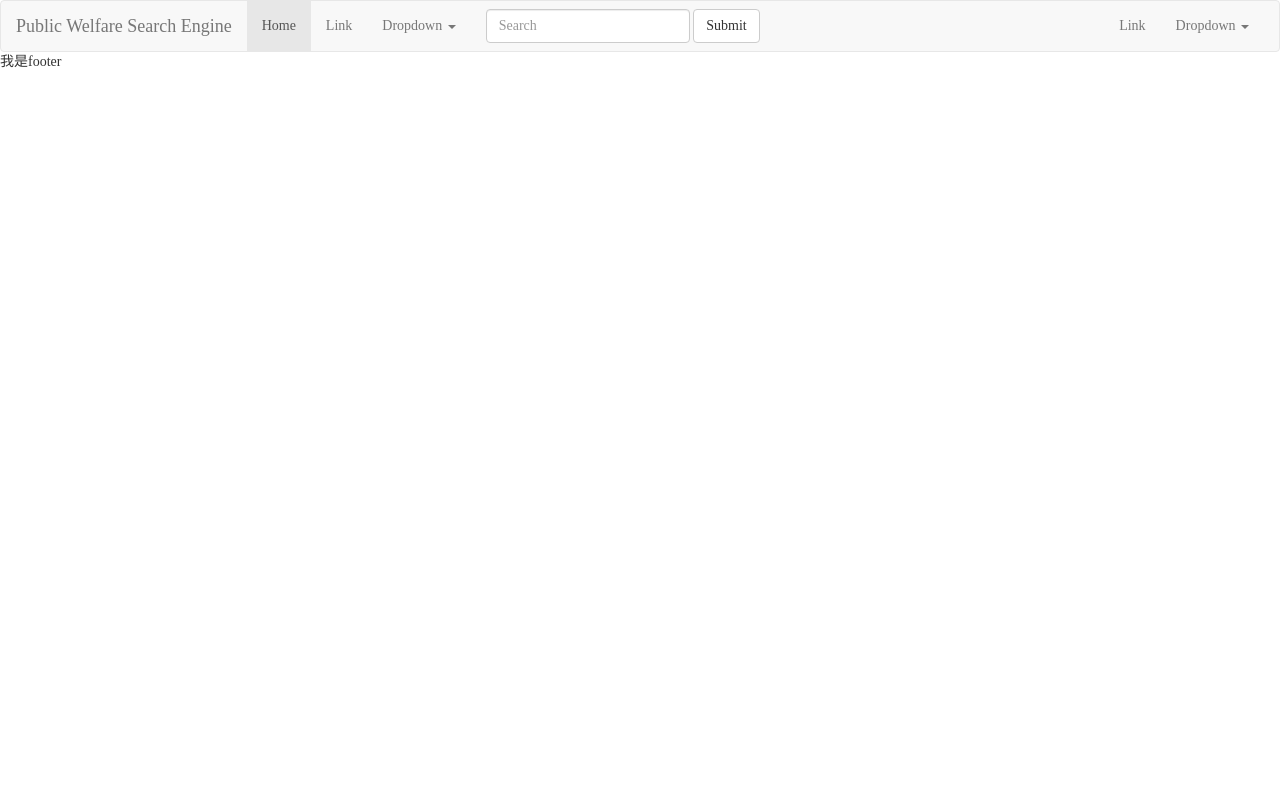
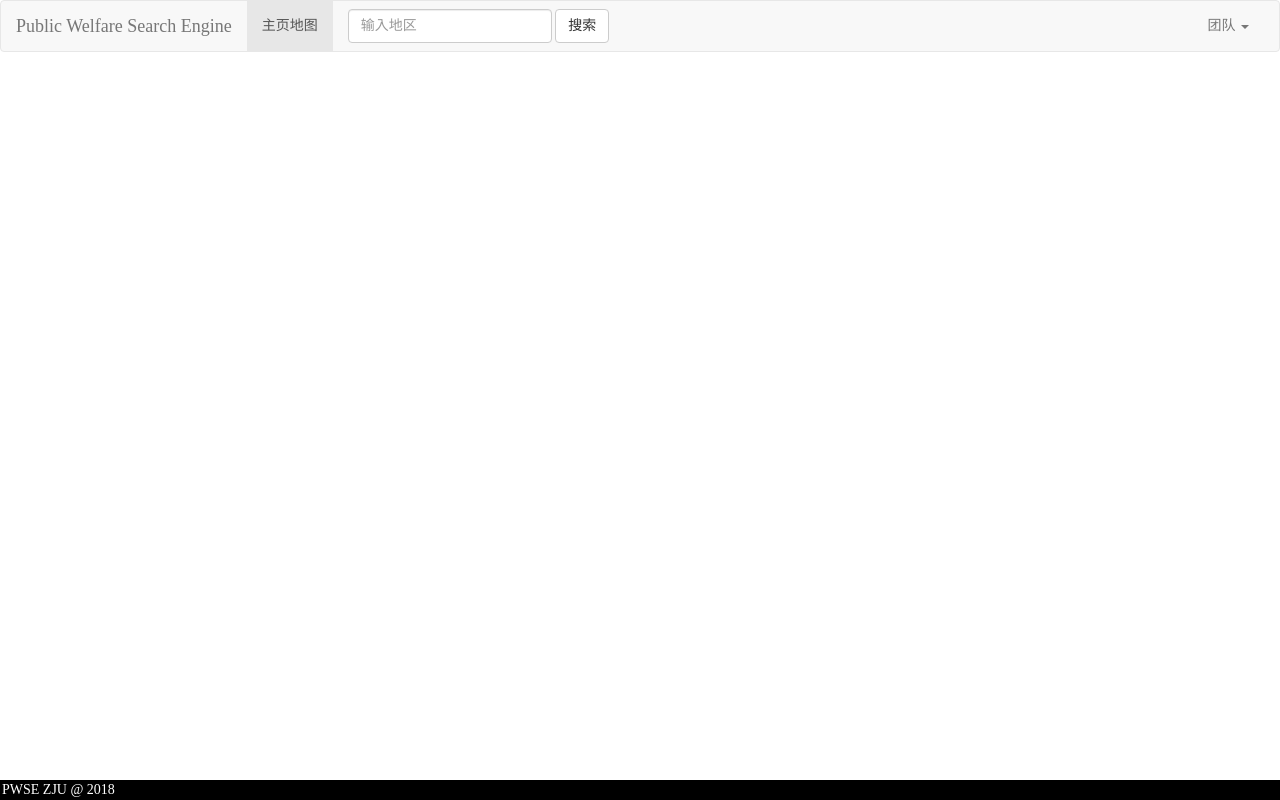
Before and after one commit to ShangQingLiu/Public-Welfare---Searching-Engine, a Django app: template PWSE/templates/base.html in a window 1280 px wide. Run offline with Django 3.2, Linux system fonts and the light colour scheme; the template is opened without the code that fills it, so the values that code supplies are empty; some libraries are stand-ins or nearby versions.

Commit message:
Header and footer main ui.

```diff
--- a/PWSE/templates/_footer.html
+++ b/PWSE/templates/_footer.html
@@ -1,3 +1,9 @@
 {% block footer %}
-我是footer
+<footer class="footer" style="position: fixed; bottom: 0; z-index: 100;background: black;width:100%;color: #ffffff;">
+    <div class="container" style="margin:0;padding:0">
+        <div class="col-lg-12" style="padding-left:2px;">
+            PWSE ZJU @ 2018
+        </div>
+    </div>
+</footer>
 {% endblock footer %}
--- a/PWSE/templates/_header.html
+++ b/PWSE/templates/_header.html
@@ -14,37 +14,23 @@
       <!-- Collect the nav links, forms, and other content for toggling -->
       <div class="collapse navbar-collapse" id="bs-example-navbar-collapse-1">
         <ul class="nav navbar-nav">
-          <li class="active"><a href="#">Home <span class="sr-only">(current)</span></a></li>
-          <li><a href="#">Link</a></li>
-          <li class="dropdown">
-            <a href="#" class="dropdown-toggle" data-toggle="dropdown" role="button" aria-haspopup="true" aria-expanded="false">Dropdown <span class="caret"></span></a>
-            <ul class="dropdown-menu">
-              <li><a href="#">Action</a></li>
-              <li><a href="#">Another action</a></li>
-              <li><a href="#">Something else here</a></li>
-              <li role="separator" class="divider"></li>
-              <li><a href="#">Separated link</a></li>
-              <li role="separator" class="divider"></li>
-              <li><a href="#">One more separated link</a></li>
-            </ul>
-          </li>
+          <li class="active"><a href="#">主页地图<span class="sr-only">(current)</span></a></li>
         </ul>
         <form class="navbar-form navbar-left">
           <div class="form-group">
-            <input type="text" class="form-control" placeholder="Search">
+            <input type="text" class="form-control" placeholder="输入地区">
           </div>
-          <button type="submit" class="btn btn-default">Submit</button>
+          <button type="submit" class="btn btn-default">搜索</button>
         </form>
         <ul class="nav navbar-nav navbar-right">
-          <li><a href="#">Link</a></li>
           <li class="dropdown">
-            <a href="#" class="dropdown-toggle" data-toggle="dropdown" role="button" aria-haspopup="true" aria-expanded="false">Dropdown <span class="caret"></span></a>
+            <a href="#" class="dropdown-toggle" data-toggle="dropdown" role="button" aria-haspopup="true" aria-expanded="false">团队 <span class="caret"></span></a>
             <ul class="dropdown-menu">
-              <li><a href="#">Action</a></li>
-              <li><a href="#">Another action</a></li>
-              <li><a href="#">Something else here</a></li>
+              <li><a href="#">项目背景</a></li>
+              <li><a href="#">团队简介</a></li>
+              <li><a href="#">加入我们</a></li>
               <li role="separator" class="divider"></li>
-              <li><a href="#">Separated link</a></li>
+              <li><a href="#">建议</a></li>
             </ul>
           </li>
         </ul>
```
